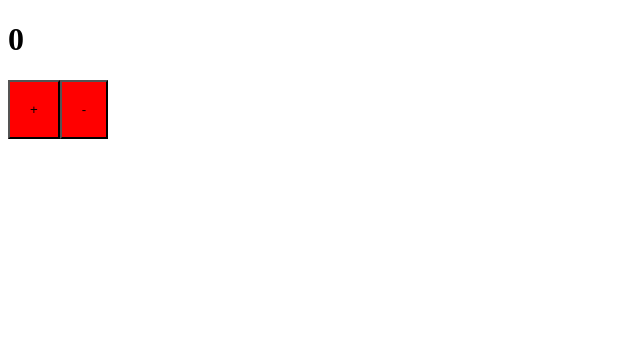
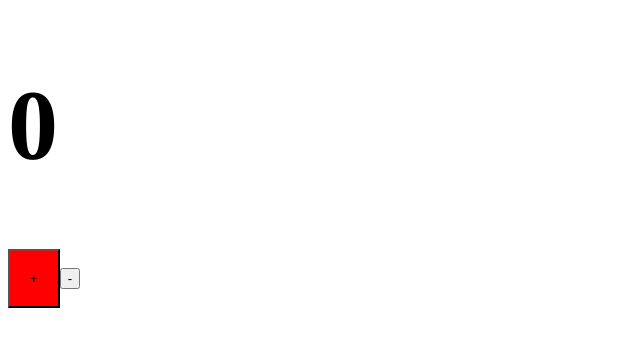
Before and after one commit to YaroslavOkrema/webpack, a React app: page / in a window 1280 px wide. Shown: the top 346 px of the page, without its empty margins (0-640 px from the left). Built offline with nearby package versions, Linux system fonts and the light colour scheme.

Commit message:
feat: style isolation, css modules

```diff
--- /dev/null
+++ b/src/components/App.module.scss
@@ -0,0 +1,8 @@
+.button {
+    background: red;
+    padding: 20px;
+}
+
+.value {
+    font-size: 100px;
+}
--- a/src/components/App.scss
+++ /dev/null
@@ -1,4 +0,0 @@
-button {
-    background: red;
-    padding: 20px;
-}
--- a/src/components/App.tsx
+++ b/src/components/App.tsx
@@ -1,5 +1,5 @@
 import React, {useState} from 'react';
-import './App.scss';
+import classes from './App.module.scss';
 
 const App = () => {
     const [count, setCount] = useState(0);
@@ -14,8 +14,8 @@
 
     return (
         <div>
-            <h1>{count}</h1>
-            <button onClick={plus}>+</button>
+            <h1 className={classes.value}>{count}</h1>
+            <button className={classes.button} onClick={plus}>+</button>
             <button onClick={minus}>-</button>
         </div>
     );
```
Also changed, not shown: src/global.d.ts (added, +7 -0 lines), 1 other file (tests, documents, lock files or other folders).
